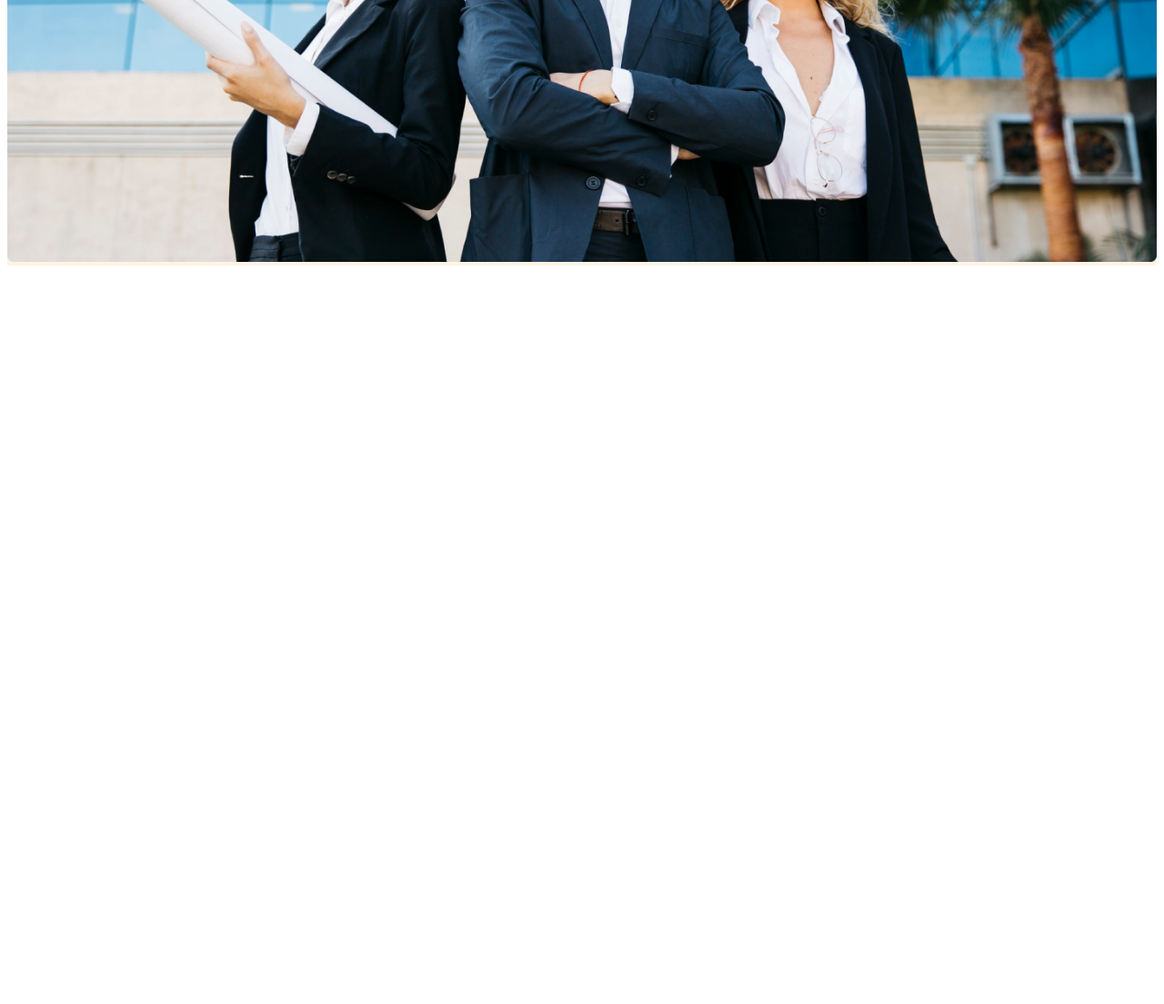
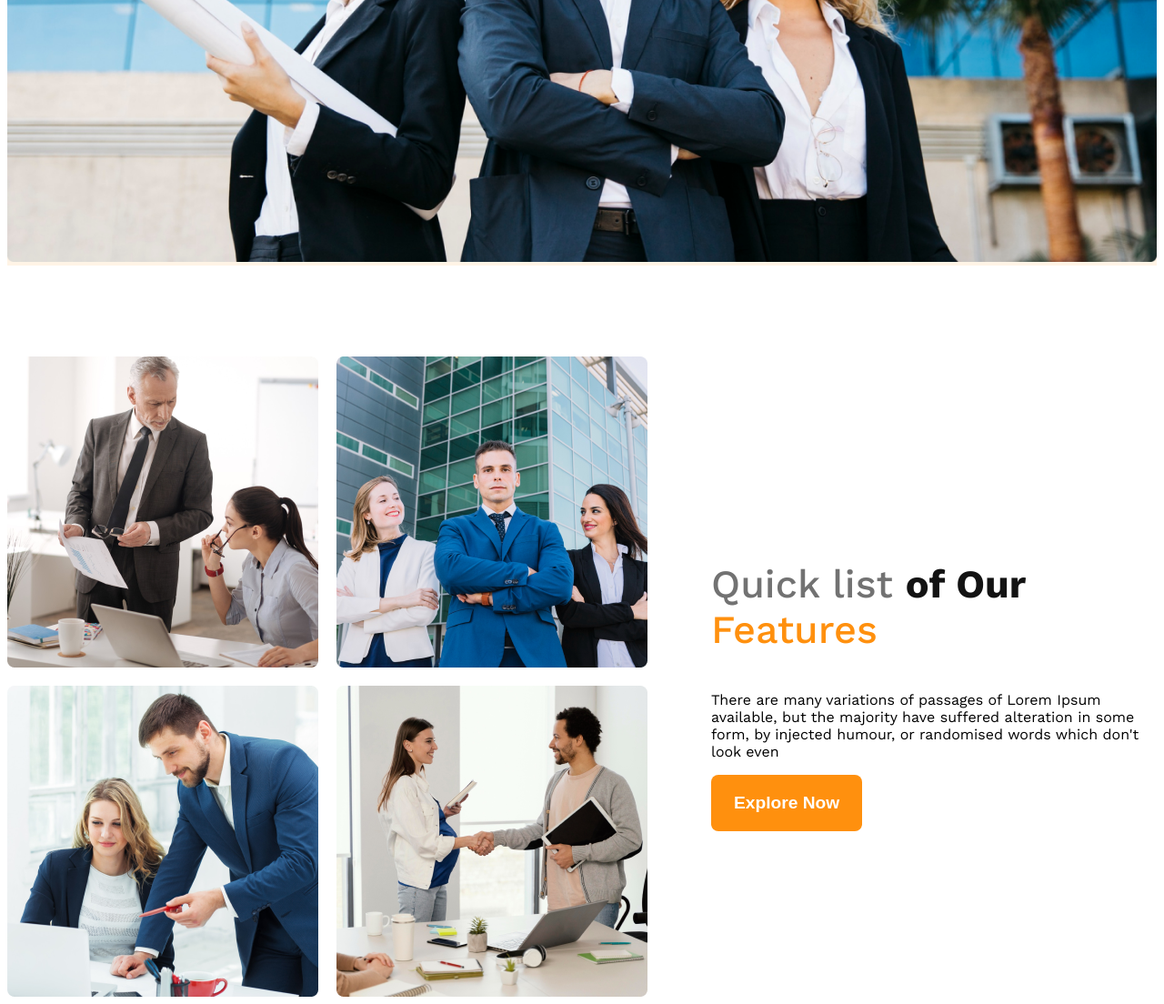
Before and after one commit to hasan-abir30/architect-web, a plain HTML site: page index.html in a window 1280 px wide. Shown: the part 871-1975 px from the top of the page at 91% size. Before the commit the page ends 1171 px from the top, so only its background shows below. Drawn offline with nearby package versions, Linux system fonts and the light colour scheme.

Commit message:
add feature section

```diff
--- a/index.html
+++ b/index.html
@@ -39,7 +39,25 @@
 
         <!--banner content ends here-->
     </header>
+<!--main section starts here-->
 
+<main>
+ <!-- Feature starts here -->
+    <section class="team display">
+        <div class="image-container">
+            <img src="images/team1.png" alt="">
+            <img src="images/team2.png" alt="">
+            <img src="images/team3.png" alt="">
+            <img src="images/team4.png" alt="">
+        </div>
+        <div class="feature-container">
+            <h3 class="feature-heading">Quick list <span class="first-span">of Our</span> <span class="feature">Features</span></h3>
+            <p class="feature-description">There are many variations of passages of Lorem Ipsum available, but the majority have suffered alteration in some form, by injected humour, or randomised words which don't look even</p>
+            <button class="shared-button">Explore Now</button>
+        </div>
+    </section>
+    <!-- Feature ends here -->
+</main>
 </body>
 
 </html>
--- a/style/style.css
+++ b/style/style.css
@@ -69,3 +69,39 @@
 .banner-image{
   width: 100%;
 }
+
+/* header design ends here */
+main{
+  max-width: 1440px;
+  margin: 0 auto;
+}
+main section{
+  margin-top: 100px;
+}
+.image-container{
+  display: grid;
+  grid-template-columns: repeat(2,1fr);
+  gap: 20px;
+}
+.team{
+  align-items: center;
+}
+.feature-container{
+  max-width: 530px;
+  margin-left: 70px;
+}
+.feature-heading{
+  color: rgba(114, 114, 114, 1);
+  font-size: 2.7rem;
+  font-weight:500;
+}
+.first-span{
+  color: rgba(19, 19, 19, 1);
+  font-size: 2.7rem;
+  font-weight:bold;
+}
+.feature{
+  color: rgba(255, 144, 14, 1);
+  font-size: 2.7rem;
+  font-weight:500;
+}
```
